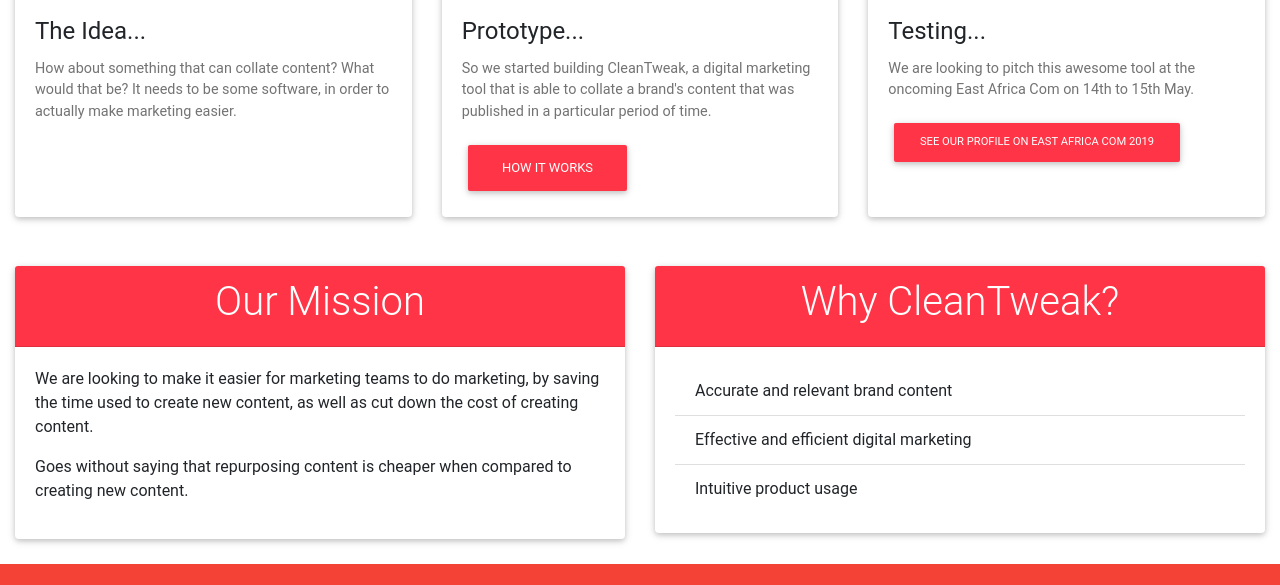
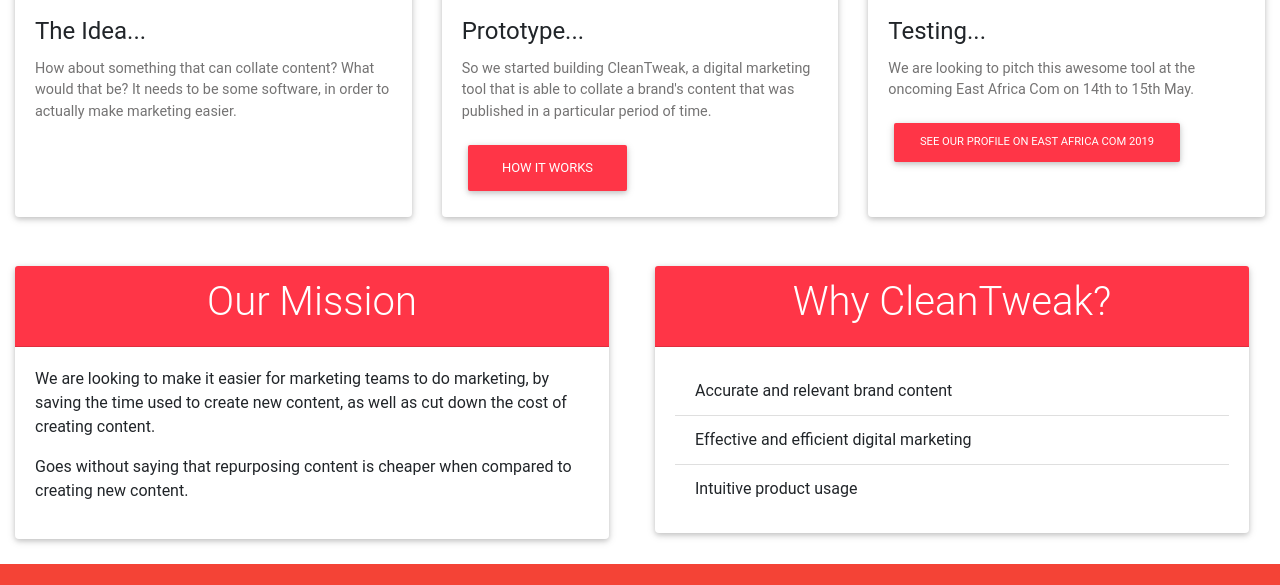
Before and after one commit to AgnesNM/CleanTweak, a plain HTML site: page about.html in a window 1280 px wide. Shown: the part 701-1286 px from the top of the page. Drawn offline with nearby package versions, Linux system fonts and the light colour scheme.

Commit message:
add margin right to the results

```diff
--- a/css/styles.css
+++ b/css/styles.css
@@ -76,6 +76,9 @@
 #modalbody{
   text-align: left;
 }
+.card{
+  margin-right: 1em;
+}
 @media (min-width: 576px) {
   display:block;
 }
```
